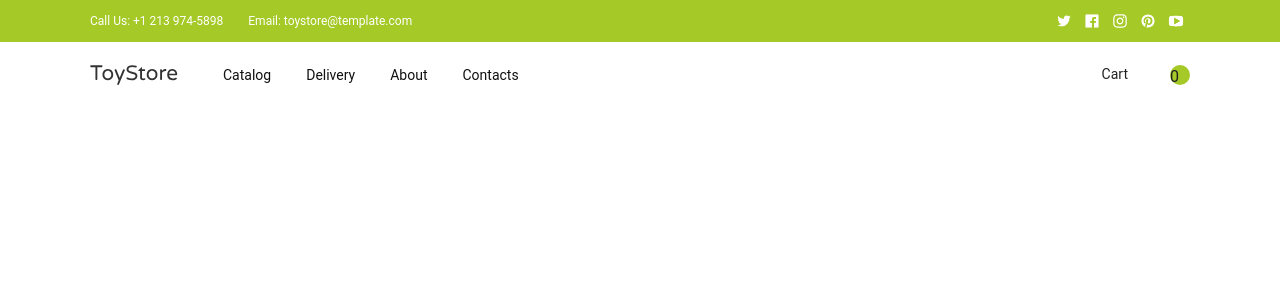
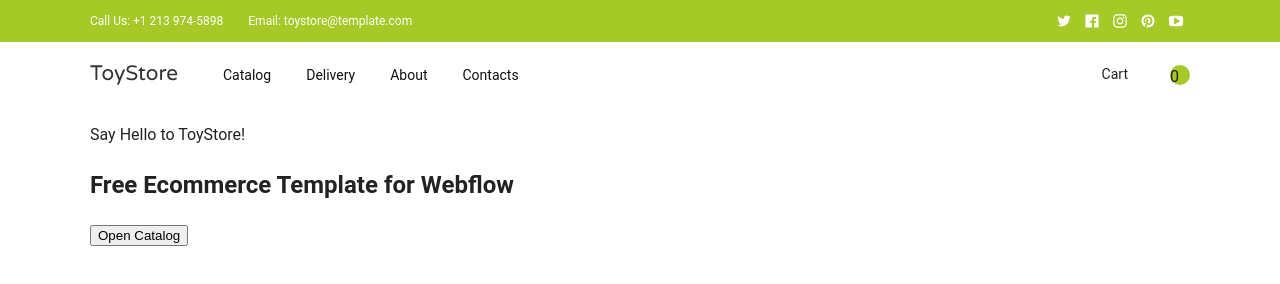
Before and after one commit to 7lucky-axolotl228/xa-toystore, a plain HTML site: page index.html in a window 1280 px wide. Drawn offline with Linux system fonts and the light colour scheme.

Commit message:
Add html of hero

```diff
--- a/index.html
+++ b/index.html
@@ -6,6 +6,9 @@
     <meta name="viewport" content="width=device-width, initial-scale=1.0">
     <title>ToyStore</title>
     <link rel="stylesheet" href="css/style.css">
+    <link rel="preconnect" href="https://fonts.googleapis.com">
+    <link rel="preconnect" href="https://fonts.gstatic.com" crossorigin>
+    <link href="https://fonts.googleapis.com/css2?family=Inter:ital,opsz,wght@0,14..32,100..900;1,14..32,100..900&display=swap" rel="stylesheet">
 </head>
 
 <body>
@@ -48,6 +51,18 @@
             </div>
         </div>
     </header>
+
+    <main class="main-content">
+        <div class="hero">
+            <div class="hero__container container">
+               <div class="hero__content">
+                    <p class="hero__text">Say Hello to ToyStore!</p>
+                    <h2 class="hero__title">Free Ecommerce Template for Webflow</h2>
+                    <button class="hero__btn">Open Catalog</button>
+               </div>
+            </div>
+        </div>
+    </main>
 </body>
 
 </html>
```
